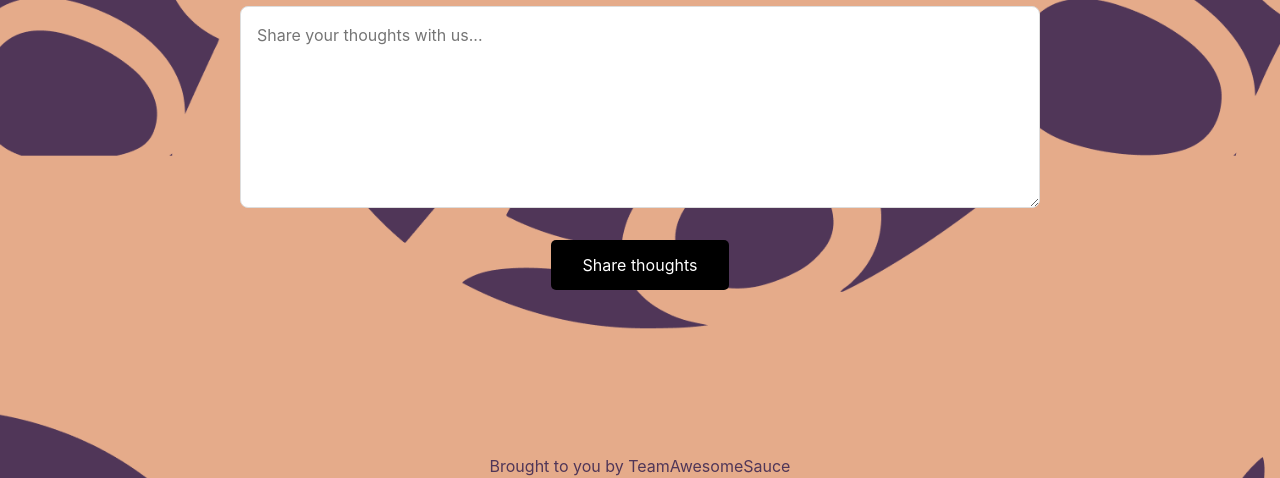
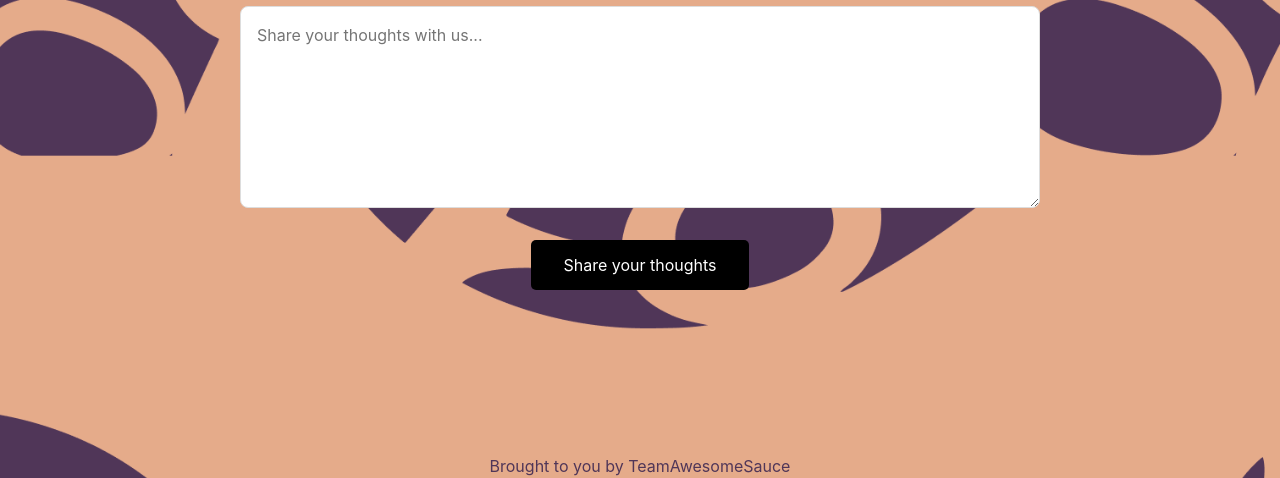
Before and after one commit to CS-2340-JNNMP/SpotifyWrapper, a Django app: page /contact/ in a window 1280 px wide. Shown: the part 660-1138 px from the top of the page. Run offline with Django 5.2, Linux system fonts and the light colour scheme; parts of the project's set-up code (start-up, migrations or seed data) failed here and were passed over.

Commit message:
modified contact.html

```diff
--- a/core/templates/core/contact.html
+++ b/core/templates/core/contact.html
@@ -26,7 +26,7 @@
 
         <div class="button-container">
             <button type="submit" class="submit-button">
-                Share thoughts
+                Share your thoughts
             </button>
         </div>
     </form>
```
